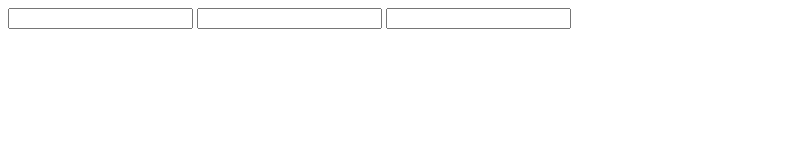
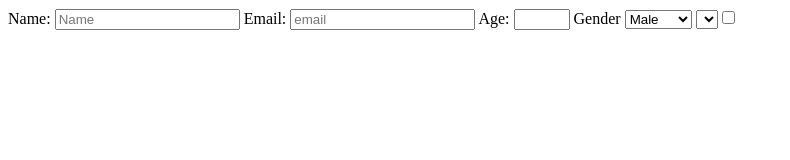
Before and after one commit to wisdomoladipupo/Altschool-javascript-4, a plain HTML site: page index.html in a window 1280 px wide. Shown: the whole page, without its empty margins (0-790 px from the left). Drawn offline with Linux system fonts and the light colour scheme.

Commit message:
second commit

```diff
--- a/index.html
+++ b/index.html
@@ -6,13 +6,35 @@
     <title>Altschool javascript class activity</title>
 </head>
 <body>
+<form id="registrationForm">
+    <label for="name">
+        Name:
+        <input type="text" name="name"  id="name" placeholder="Name" required minlength="3">
+    </label>
 
-<form>
-    <input type="text" >
-    <input type="email">
-    <input type="number">
+    <label for="email">
+        Email:
+        <input type="email" placeholder="email" id="email" required >
+    </label>
 
-    <label for="gender"></label>
+    <label for="number">
+        Age:
+        <input type="number" min="18" max="99"  id="age" required>
+    </label>
+
+    <label for="gender">
+        Gender
+        <select name="gender"  id="gender">
+            <option value="male">Male</option>
+            <option value="Female">Female</option>
+            <option value="None">None</option>
+        </select>
+    </label>
+
+    <select name="terms" id="terms">
+        i agree to the terms and condition
+        <input type="checkbox" name="terms" required>
+    </select>
 </form>
 <script src="index.js"></script>
 </body>
--- a/index.js
+++ b/index.js
@@ -0,0 +1,12 @@
+document.getElementById("registrationForm").addEventListener("submit", (event) => {
+event.preventDefault()
+
+const name = document.getElementById("name").value.trim()
+const email = document .getElementById("email").value.trim()
+const age = document.getElementById("age").value
+const gender = document.getElementById("gender").value
+const terms = document.getElementById("terms").value
+
+let errors = []
+
+})
```
